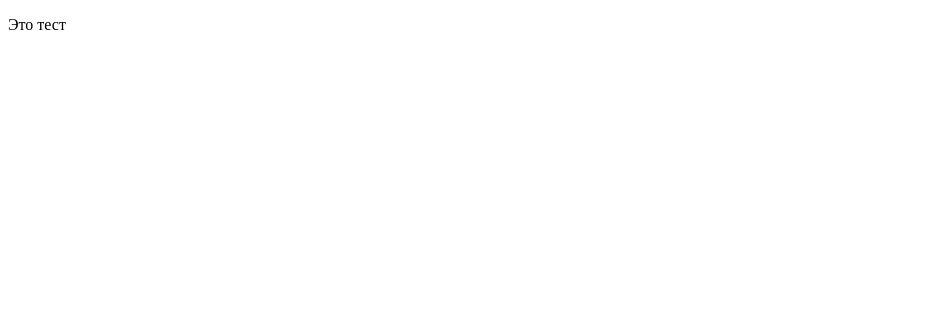
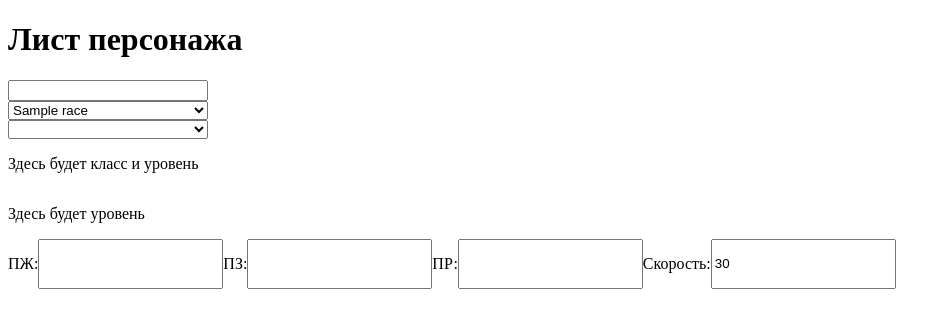
Before and after one commit to DimitryRukhadze/charsheet_site, a Django app: page / in a window 1280 px wide. Before the commit the part shown is almost empty. Shown: the top 328 px of the page, without its empty margins (0-951 px from the left). Run offline with Django 4.2, Linux system fonts and the light colour scheme; tables that the repository leaves empty hold one stand-in row (values such as "Sample post"); lists and menus that the app fills with data are empty.

Commit message:
index template 1st list block

```diff
--- a/character/models.py
+++ b/character/models.py
@@ -11,6 +11,9 @@ class Race(models.Model):
     wis_mod = models.IntegerField('Модификатор мудрости', default=0)
     cha_mod = models.IntegerField('Модификатор обаяния', default=0)
     race_health_points = models.IntegerField('ПЗ расы', default=0)
+
+    def __str__(self):
+        return self.race_name
 
 
 class Character(models.Model):
--- a/character/views.py
+++ b/character/views.py
@@ -1,5 +1,9 @@
 from django.shortcuts import render
+
+from .models import Race
+
 
 # Create your views here.
 def index(request):
-    return render(request, 'index.html')
+    races = list(Race.objects.all())
+    return render(request, 'index.html', context={'races': races})
--- a/templates/index.html
+++ b/templates/index.html
@@ -5,6 +5,31 @@
   <title>Тест</title>
 </head>
 <body>
-  <p>Это тест</p>
+  <h1>Лист персонажа</h1>
+  <div name="General_info" class="list_block" style="display: flex; flex-direction: column; max-width: 200px">
+    <input type="text" maxlength="30">
+    <select name="Раса">
+      {% for race in races %}
+        <option>{{race}}</option>
+      {% endfor %}
+    </select>
+    <select name="Тема">
+      {% for theme in themes %}
+        <option>{{theme}}</option>
+      {% endfor %}
+    </select>
+    <p>Здесь будет класс и уровень</p>
+    <p>Здесь будет уровень</p>
+    <div name="life_signs" class="life_block" style="display: flex; flex-direction: row">
+      <p>ПЖ: </p>
+      <input type="text">
+      <p>ПЗ: </p>
+      <input type="text">
+      <p>ПР: </p>
+      <input type="text">
+      <p>Скорость: </p>
+      <input type="text" value="30">
+    </div>
+  </div>
 </body>
 </html>
```
Also changed, not shown: character/migrations/0002_race_race_name.py (added).
